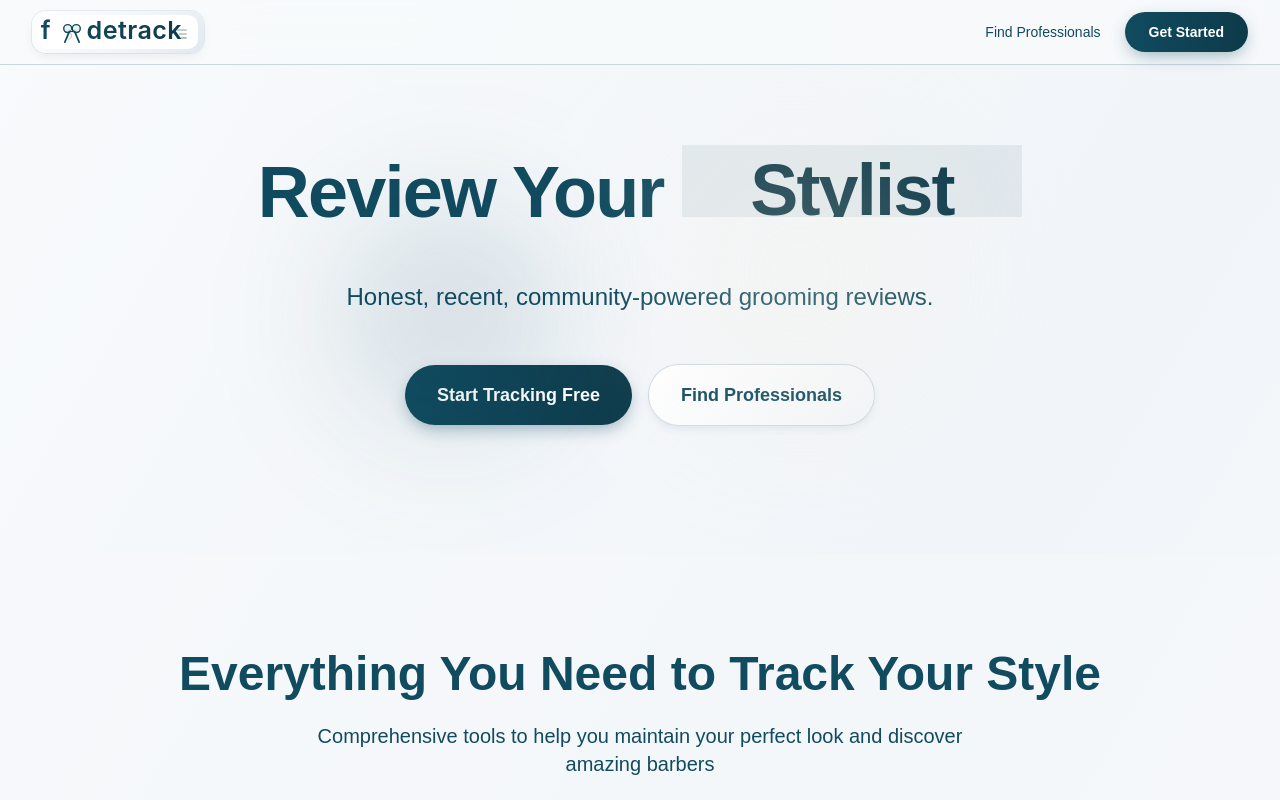
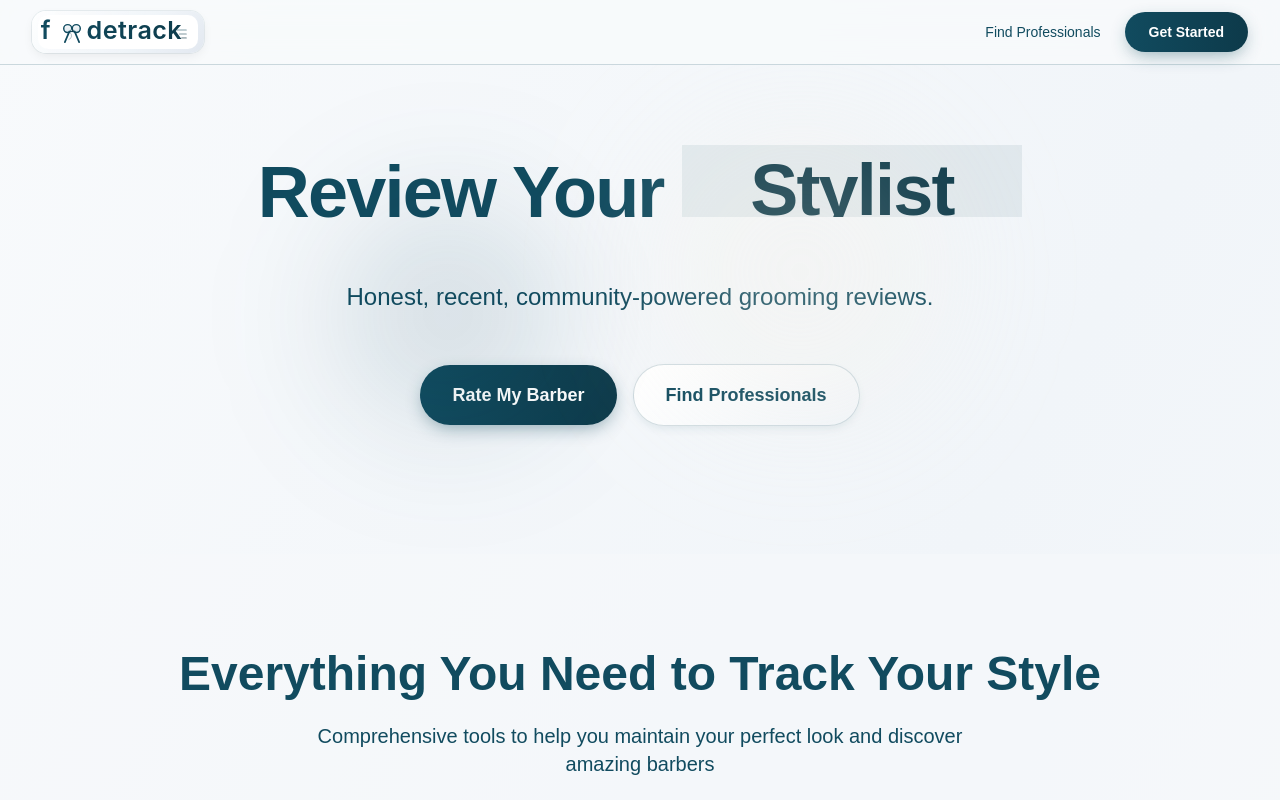
Before and after one commit to utkaxxh/fadetrack, a Next.js app: page / in a window 1280 px wide. Shown: the top 800 px of the page. Built offline with nearby package versions, Linux system fonts and the light colour scheme; no server answers; the database is empty.

Commit message:
feat: update landing hero CTA to 'Rate My Barber'

```diff
--- a/src/app/page.tsx
+++ b/src/app/page.tsx
@@ -327,7 +327,7 @@ export default function HomePage() {
                   href="/login"
                   className="btn-primary-teal px-8 py-4 text-lg font-semibold rounded-full focus:outline-none focus:ring-2 focus:ring-teal-500/40"
                 >
-                  Start Tracking Free
+                  Rate My Barber
                 </Link>
                 <Link
                   href="/directory"
```
